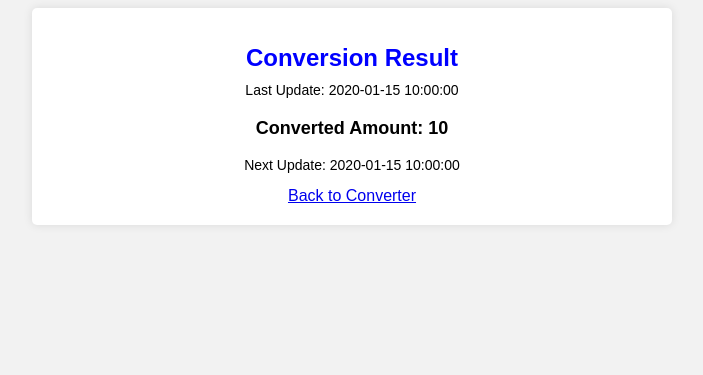
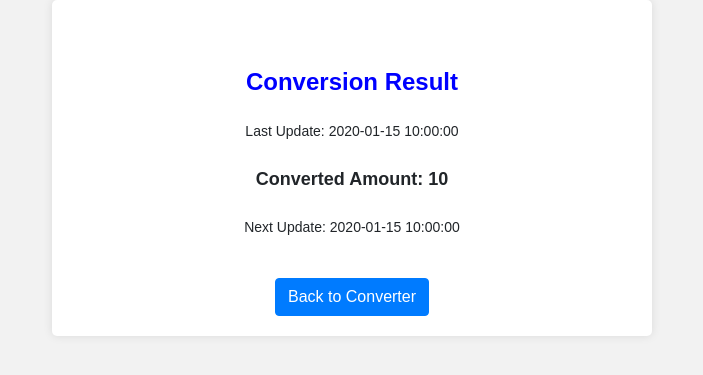
Before and after one commit to vhincekhay/CurrencyConverterApp, a Flask app: template templates/result.html in a window 1280 px wide. Shown: the top 375 px of the page, without its empty margins (288-991 px from the left). Run offline with Flask 2, Linux system fonts and the light colour scheme; the template is opened without the code that fills it: most values are stand-ins (such as "Sample title", 1, 10 or a date in 2020); some libraries are stand-ins or nearby versions.

Commit message:
Update result.html

```diff
--- a/templates/result.html
+++ b/templates/result.html
@@ -19,16 +19,17 @@
 <head>
     <meta charset="UTF-8">
     <meta name="viewport" content="width=device-width, initial-scale=1.0">
+    <link rel="stylesheet" href="https://stackpath.bootstrapcdn.com/bootstrap/4.5.2/css/bootstrap.min.css">
     <link rel="stylesheet" href="{{ url_for('static', filename='styles.css') }}">
     <title>Conversion Result</title>
 </head>
 <body>
     <div class="container">
-        <h1>Conversion Result</h1>
-        <p>Last Update: {{ last_update_time }}</p>
-        <p class="result">Converted Amount: {{ converted_amount }}</p>
-        <p>Next Update: {{ next_update_time }}</p>
-        <a href="/">Back to Converter</a>
+        <h1 class="mt-5">Conversion Result</h1>
+        <p class="mt-4">Last Update: {{ last_update_time }}</p>
+        <p class="result mt-4">Converted Amount: {{ converted_amount }}</p>
+        <p class="mt-4">Next Update: {{ next_update_time }}</p>
+        <a href="/" class="btn btn-primary mt-4">Back to Converter</a>
     </div>
 </body>
 </html>
```
